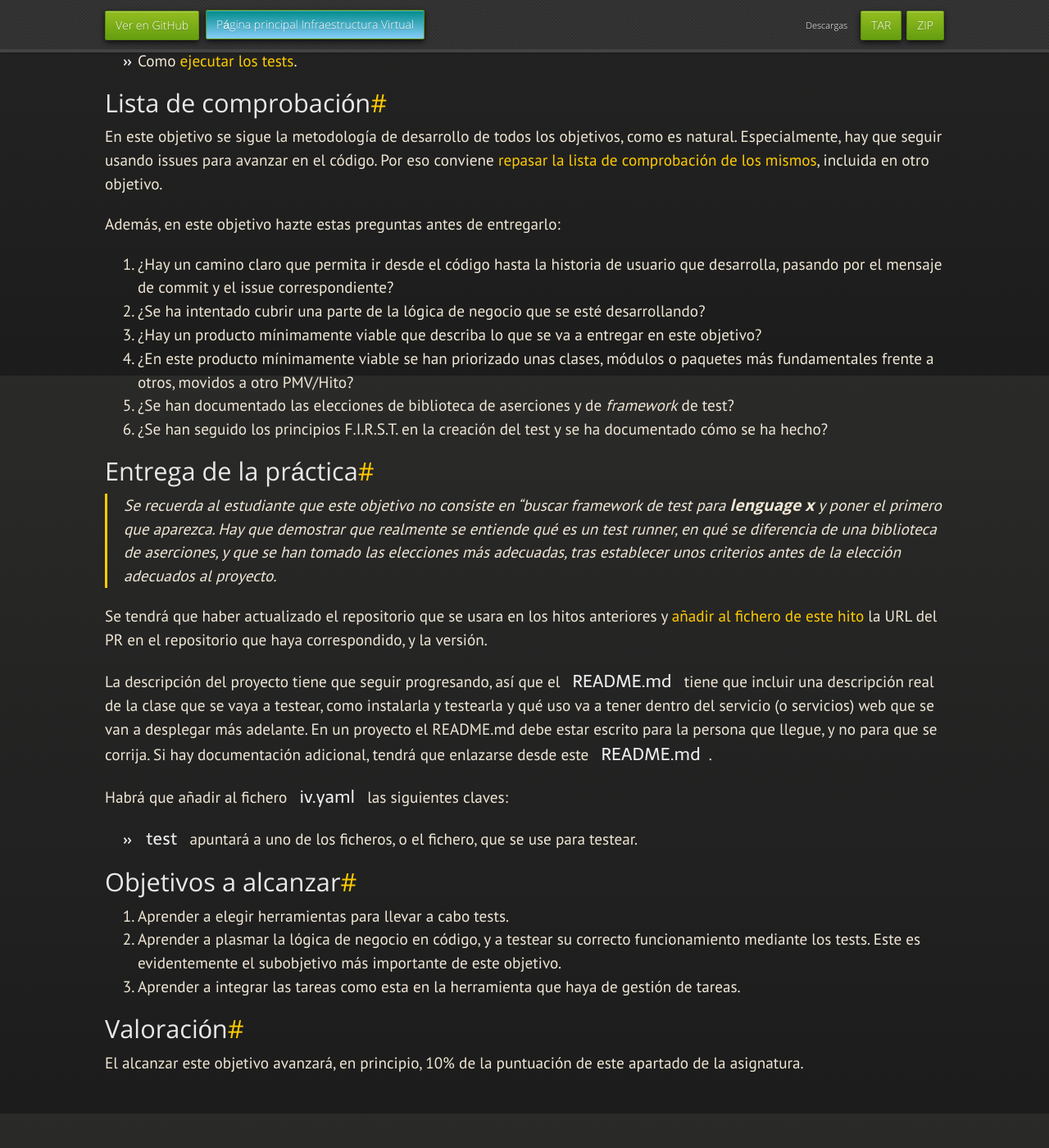
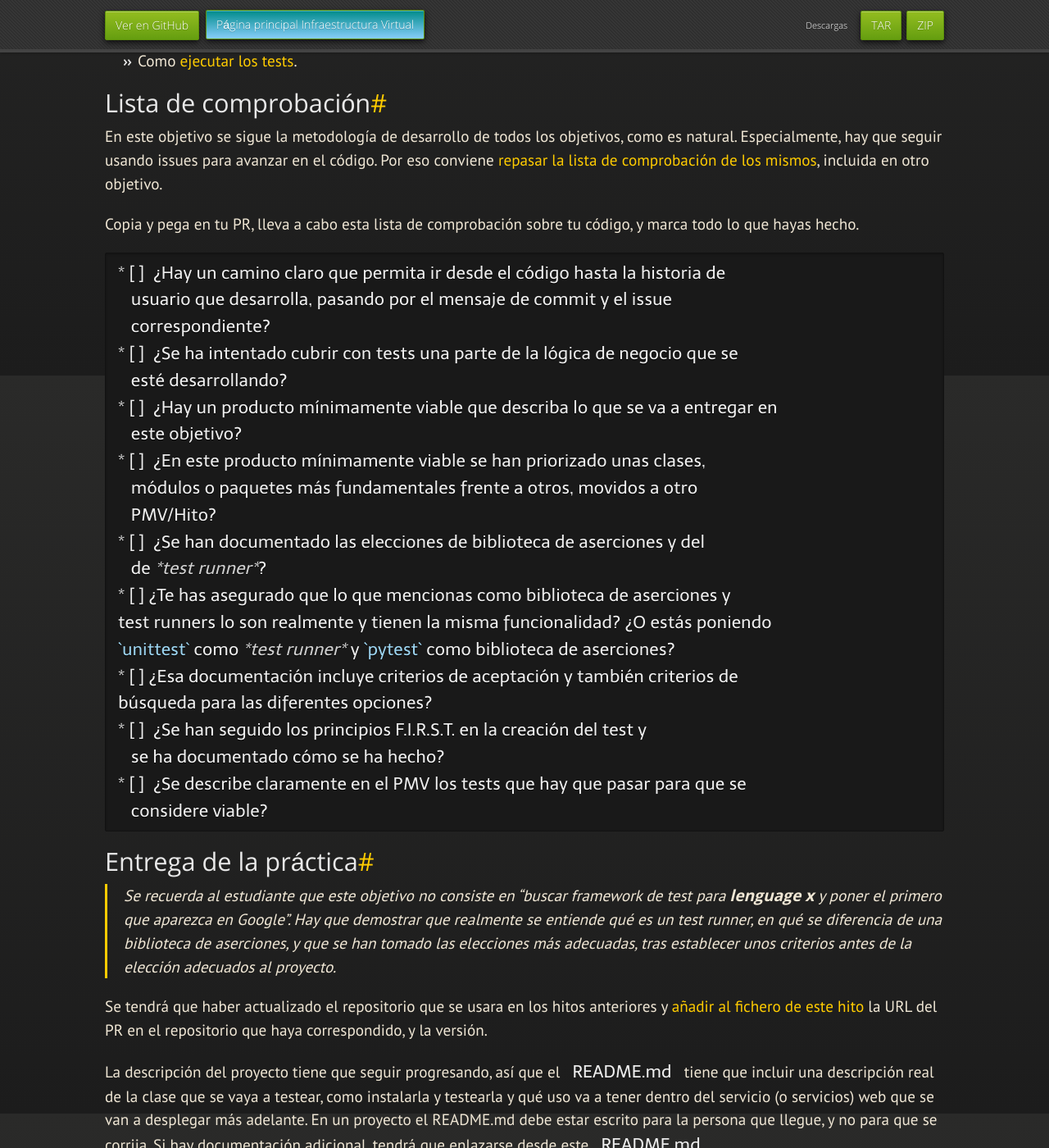
Before and after one commit to JJ/IV, a Jekyll site: the page built from documentos/proyecto/4.Tests.md, in a window 1280 px wide and 1400 px high, scrolled down 1342 px. Shown: the whole window at 82% size. Built offline with Jekyll 4.4.1, drawn with Linux system fonts in a browser that asks for light colours; nearby versions of some CDN libraries; some web fonts are replaced; our own code applies the rules of GitHub Pages for plain Markdown files; some of the changed text lies outside the part shown.

Commit message:
Sync documentos/proyecto/4.Tests.md de master a gh-pages

````diff
--- a/documentos/proyecto/4.Tests.md
+++ b/documentos/proyecto/4.Tests.md
@@ -9,13 +9,13 @@ layout: index
 
 Antes de desplegar a la infraestructura virtual, el código tiene que
 ser testeado, porque código que no está probado, está roto. El crear
-los tests y, eventualmente, una forma automática de ejecutarlos es un
-paso previo a llevar a cabo tareas de integración y despliegue
-continuo (que se verán a continuación).
+los tests unitarios y, eventualmente, una forma automática de
+ejecutarlos es un paso previo a llevar a cabo tareas de integración y
+despliegue continuo (que se verán a continuación).
 
 ## Prerrequisitos
 
-Haber realizado el [objetivo
+Haber pasado los tests del [objetivo
 anterior](http://jj.github.io/IV/documentos/proyecto/3.Automatizar).
 
 ## Explicación
@@ -85,28 +85,38 @@ código. Por eso conviene [repasar la lista de comprobación de los
 mismos](https://jj.github.io/IV/documentos/proyecto/2.Entidad#lista-de-comprobaci%C3%B3n),
 incluida en otro objetivo.
 
-Además, en este objetivo hazte estas preguntas antes de entregarlo:
+Copia y pega en tu PR, lleva a cabo esta lista de comprobación sobre tu código,
+y marca todo lo que hayas hecho.
 
-1. ¿Hay un camino claro que permita ir desde el código hasta la historia de
+```markdown
+* [ ]  ¿Hay un camino claro que permita ir desde el código hasta la historia de
    usuario que desarrolla, pasando por el mensaje de commit y el issue
    correspondiente?
-2. ¿Se ha intentado cubrir una parte de la lógica de negocio que se
+* [ ]  ¿Se ha intentado cubrir con tests una parte de la lógica de negocio que se
    esté desarrollando?
-3. ¿Hay un producto mínimamente viable que describa lo que se va a entregar en
+* [ ]  ¿Hay un producto mínimamente viable que describa lo que se va a entregar en
    este objetivo?
-4. ¿En este producto mínimamente viable se han priorizado unas clases,
+* [ ]  ¿En este producto mínimamente viable se han priorizado unas clases,
    módulos o paquetes más fundamentales frente a otros, movidos a otro
    PMV/Hito?
-5. ¿Se han documentado las elecciones de biblioteca de aserciones y de
-   *framework* de test?
-6. ¿Se han seguido los principios F.I.R.S.T. en la creación del test y
+* [ ]  ¿Se han documentado las elecciones de biblioteca de aserciones y del
+   de *test runner*?
+* [ ] ¿Te has asegurado que lo que mencionas como biblioteca de aserciones y
+test runners lo son realmente y tienen la misma funcionalidad? ¿O estás poniendo
+`unittest` como *test runner* y `pytest` como biblioteca de aserciones?
+* [ ] ¿Esa documentación incluye criterios de aceptación y también criterios de
+búsqueda para las diferentes opciones?
+* [ ]  ¿Se han seguido los principios F.I.R.S.T. en la creación del test y
    se ha documentado cómo se ha hecho?
+* [ ]  ¿Se describe claramente en el PMV los tests que hay que pasar para que se
+   considere viable?
+```
 
 ## Entrega de la práctica
 
 > Se recuerda al estudiante que este objetivo no consiste en "buscar
    framework de test para **lenguage x** y poner el primero que
-   aparezca.  Hay que demostrar que realmente se entiende qué es un
+   aparezca en Google".  Hay que demostrar que realmente se entiende qué es un
    *test runner*, en qué se diferencia de una biblioteca de
    aserciones, y que se han tomado las elecciones más adecuadas, tras
    establecer unos criterios *antes de la elección* adecuados al
@@ -114,7 +124,7 @@ Además, en este objetivo hazte estas preguntas antes de entregarlo:
 
 Se tendrá que haber actualizado el repositorio que se usara en los hitos
 anteriores y
-[añadir al fichero de este hito](https://github.com/JJ/IV-21-22/blob/master/practicas/objetivo-4)
+[añadir al fichero de este hito](https://github.com/JJ/IV-21-22/blob/master/proyectos/objetivo-4)
 la URL del PR en el repositorio que haya correspondido, y la versión.
 
 La descripción del proyecto tiene que seguir progresando, así que el
@@ -141,5 +151,5 @@ Habrá que añadir al fichero `iv.yaml` las siguientes claves:
 
 ## Valoración
 
-El alcanzar este objetivo avanzará, en principio, 10% de la puntuación de este
+El alcanzar este objetivo avanzará, en principio, *15%* de la puntuación de este
 apartado de la asignatura.
````
